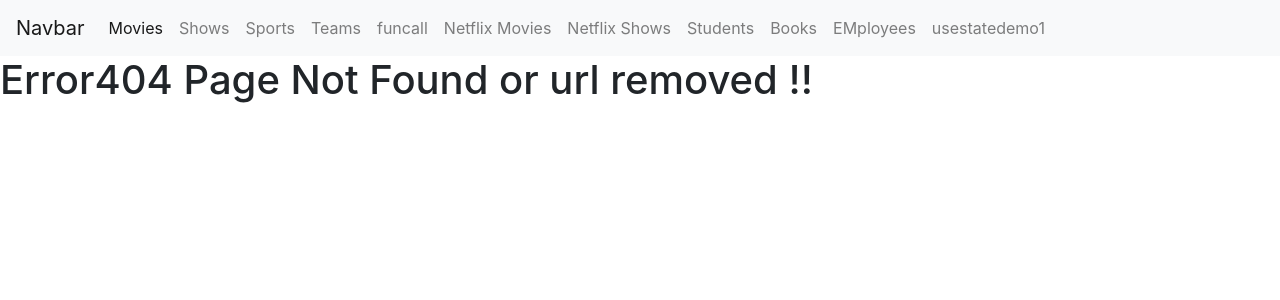
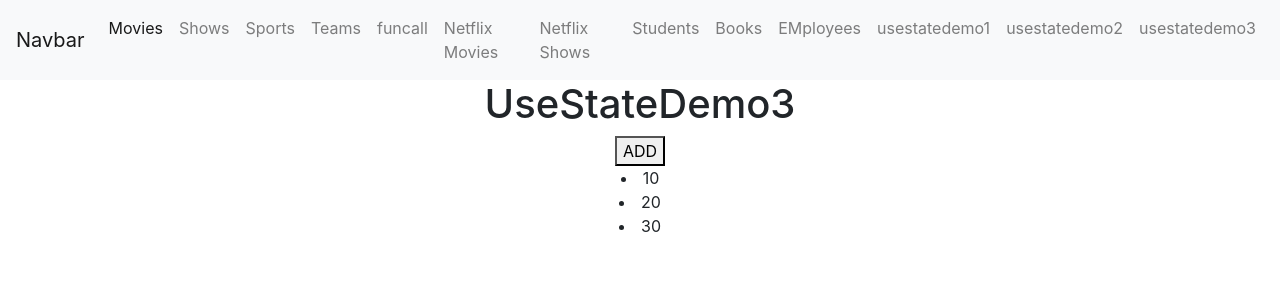
Before and after one commit to samirvithlani/hmt_mern_react_2026, a React (Vite) app: page /usestatedemo3 in a window 1280 px wide. Before the commit this address had no page. Shown: the top 300 px of the page. Built offline with nearby package versions, Linux system fonts and the light colour scheme.

Commit message:
useSatte

```diff
--- a/src/App.jsx
+++ b/src/App.jsx
@@ -30,6 +30,8 @@ import { BookFilter } from './components/BookFilter'
 import { Employees } from './components/Employees'
 import { EmployeeDetail } from './components/EmployeeDetail'
 import { UseStateDemo1 } from './components/UseStateDemo1'
+import { UseStateDemo2 } from './components/UseStateDemo2'
+import { UseStateDemo3 } from './components/UseStateDemo3'
 
 
 function App() {
@@ -57,6 +59,8 @@ function App() {
             <Route path='/employees' element ={<Employees/>}></Route>
             <Route path='/employeedetail' element={<EmployeeDetail/>}></Route>
             <Route path='/usestatedemo1' element = {<UseStateDemo1/>}></Route>
+            <Route path='/usestatedemo2' element = {<UseStateDemo2/>}></Route>
+            <Route path='/usestatedemo3' element = {<UseStateDemo3/>}></Route>
             <Route path='/*' element = {<Error404/>}></Route>
           </Routes>
     </div>
--- a/src/components/Navbar.jsx
+++ b/src/components/Navbar.jsx
@@ -78,6 +78,17 @@ export const Navbar = () => {
                 usestatedemo1
               </Link>
             </li>
+            <li class="nav-item">
+              <Link class="nav-link" to="/usestatedemo2">
+                usestatedemo2
+              </Link>
+            </li>
+            <li class="nav-item">
+              <Link class="nav-link" to="/usestatedemo3">
+                usestatedemo3
+              </Link>
+            </li>
+
 
           </ul>
         </div>
--- /dev/null
+++ b/src/components/UseStateDemo2.jsx
@@ -0,0 +1,29 @@
+import React, { useState } from 'react'
+
+export const UseStateDemo2 = () => {
+
+    const [loading,setLoading] = useState(true)
+
+    const stopLoader = ()=>{
+
+        setLoading(false)
+    }
+
+    // const stopLoader = ()=>{
+
+    //     setTimeout(() => {
+    //         setLoading(false)
+    //     }, 2000);
+
+    // }
+
+  return (
+    <div style={{textAlign:"center"}}>
+        <h1>UseStateDemo2</h1>
+        {
+            loading == true ? <h1>Loading...</h1>:""
+        }
+        <button onClick={stopLoader}>stop</button>
+    </div>
+  )
+}
--- /dev/null
+++ b/src/components/UseStateDemo3.jsx
@@ -0,0 +1,26 @@
+import React, { useState } from 'react'
+
+export const UseStateDemo3 = () => {
+    const [numbers,setNumbers]= useState([10,20,30])
+    const addNumners = ()=>{
+
+        const randomNo = Math.floor(Math.random()*100)
+        console.log("random no",randomNo)
+        var updatednos = [...numbers,randomNo]
+        //[10,20,30,9]
+        setNumbers(updatednos) //updated array
+
+    }
+  return (
+    <div style={{textAlign:"center"}}>
+        <h1>UseStateDemo3</h1>
+        <button onClick={addNumners}>ADD</button>
+        {
+            numbers.map((n)=>{
+                return <li>{n}</li>
+            })
+        }
+
+    </div>
+  )
+}
```
Also changed, not shown: th.txt.
